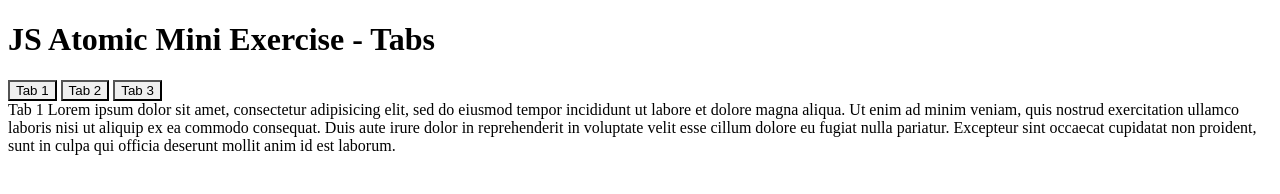
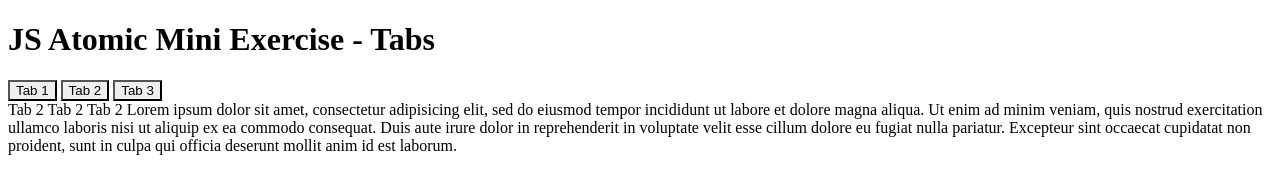
Before and after one commit to rplugge/07-08-js-mini-exercises, a plain HTML site: page Tabs/index.html in a window 1280 px wide. Both pictures are taken after a click on the button "Tab 2". Drawn offline with Linux system fonts and the light colour scheme.

Commit message:
Finished Tabs mini-project

```diff
--- a/Tabs/global.js
+++ b/Tabs/global.js
@@ -1,8 +1,8 @@
-var tab1content = "Tab 1 Lorem ipsum dolor sit amet, consectetur adipisicing elit, sed do eiusmod tempor incididunt ut labore et dolore magna aliqua. Ut enim ad minim veniam, quis nostrud exercitation ullamco laboris nisi ut aliquip ex ea commodo consequat. Duis aute irure dolor in reprehenderit in voluptate velit esse cillum dolore eu fugiat nulla pariatur. Excepteur sint occaecat cupidatat non proident, sunt in culpa qui officia deserunt mollit anim id est laborum.";
+var tab1content = "Tab 1 Tab 1 Tab 1 Lorem ipsum dolor sit amet, consectetur adipisicing elit, sed do eiusmod tempor incididunt ut labore et dolore magna aliqua. Ut enim ad minim veniam, quis nostrud exercitation ullamco laboris nisi ut aliquip ex ea commodo consequat. Duis aute irure dolor in reprehenderit in voluptate velit esse cillum dolore eu fugiat nulla pariatur. Excepteur sint occaecat cupidatat non proident, sunt in culpa qui officia deserunt mollit anim id est laborum.";
 
-var tab2content = "Tab 2 Lorem ipsum dolor sit amet, consectetur adipisicing elit, sed do eiusmod tempor incididunt ut labore et dolore magna aliqua. Ut enim ad minim veniam, quis nostrud exercitation ullamco laboris nisi ut aliquip ex ea commodo consequat. Duis aute irure dolor in reprehenderit in voluptate velit esse cillum dolore eu fugiat nulla pariatur. Excepteur sint occaecat cupidatat non proident, sunt in culpa qui officia deserunt mollit anim id est laborum.";
+var tab2content = "Tab 2 Tab 2 Tab 2 Lorem ipsum dolor sit amet, consectetur adipisicing elit, sed do eiusmod tempor incididunt ut labore et dolore magna aliqua. Ut enim ad minim veniam, quis nostrud exercitation ullamco laboris nisi ut aliquip ex ea commodo consequat. Duis aute irure dolor in reprehenderit in voluptate velit esse cillum dolore eu fugiat nulla pariatur. Excepteur sint occaecat cupidatat non proident, sunt in culpa qui officia deserunt mollit anim id est laborum.";
 
-var tab3content = "Tab 3 Lorem ipsum dolor sit amet, consectetur adipisicing elit, sed do eiusmod tempor incididunt ut labore et dolore magna aliqua. Ut enim ad minim veniam, quis nostrud exercitation ullamco laboris nisi ut aliquip ex ea commodo consequat. Duis aute irure dolor in reprehenderit in voluptate velit esse cillum dolore eu fugiat nulla pariatur. Excepteur sint occaecat cupidatat non proident, sunt in culpa qui officia deserunt mollit anim id est laborum.";
+var tab3content = "Tab 3 Tab 3 Tab 3 Lorem ipsum dolor sit amet, consectetur adipisicing elit, sed do eiusmod tempor incididunt ut labore et dolore magna aliqua. Ut enim ad minim veniam, quis nostrud exercitation ullamco laboris nisi ut aliquip ex ea commodo consequat. Duis aute irure dolor in reprehenderit in voluptate velit esse cillum dolore eu fugiat nulla pariatur. Excepteur sint occaecat cupidatat non proident, sunt in culpa qui officia deserunt mollit anim id est laborum.";
 
 
 var a = tab1content;
@@ -14,14 +14,13 @@ var c = tab3content;
 
 function changeContent(id) {
   if (id == "Tab1") {
-    console.log("It worked!")
     document.getElementById("tabcontent").innerText = a;
   }
-  else if (id == "Tab2") {
-    document.getElementById("tabcontent").innertext = b;
+  if (id == "Tab2") {
+    document.getElementById("tabcontent").innerText = b;
   }
-  else if (id == "Tab 3") {
-    document.getElementById("tabcontent").innertext = c;
+  if (id == "Tab3") {
+    document.getElementById("tabcontent").innerText = c;
   }
 }
 
```
Also changed, not shown: Tabs/index.html (+3 -3 lines).
